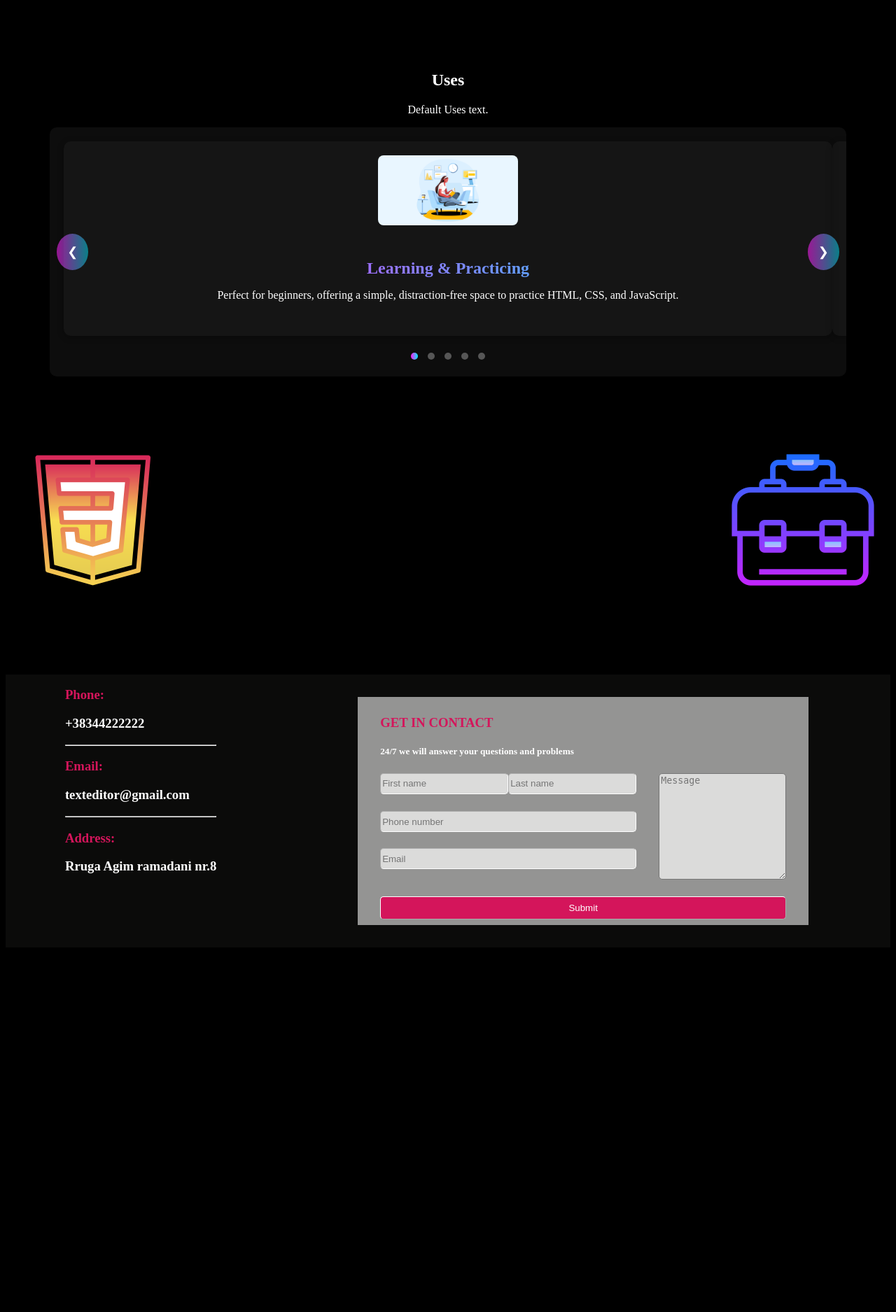
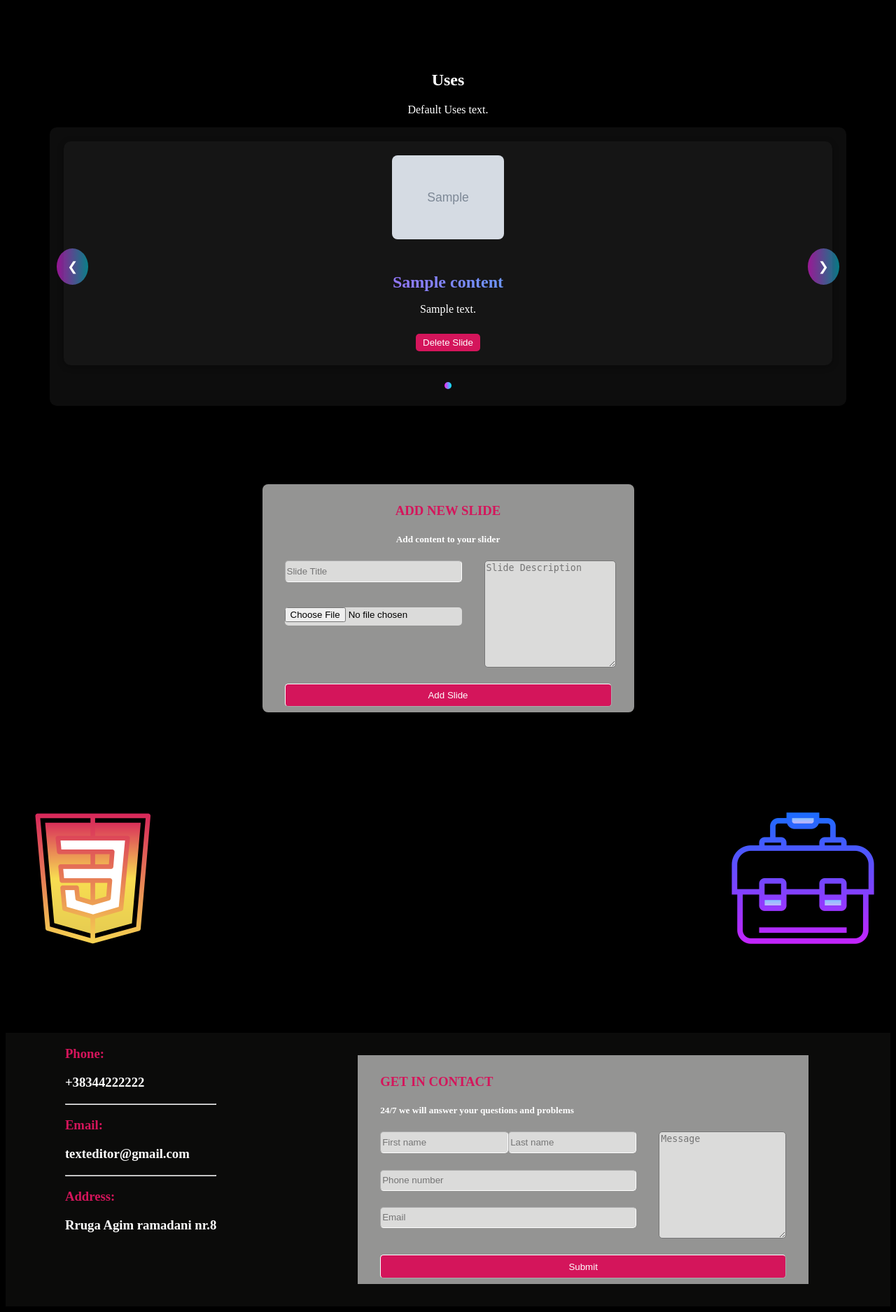
Before and after one commit to Klit-Bucinca/Online-code-Editor, a PHP site: page /Home.php in a window 1280 px wide. Shown: the part 1191-3066 px from the top of the page at 70% size. Before the commit the page ends 2513 px from the top, so only its background shows below. Run offline with PHP 8.4, Linux system fonts and the light colour scheme; tables that the repository leaves empty or names only in its code hold one stand-in row (values such as "Sample post"); grey boxes marked "Sample" are stand-in pictures.

Commit message:
Slider komplet

```diff
--- a/Home/Home.php
+++ b/Home/Home.php
@@ -86,57 +86,57 @@
                         <button class="slider-btn prev-btn">&#10094;</button>
 
                         <div class="slider-wrapper">
-                            <div class="slide">
-                                <img src="Images/learning.jpg" alt="Learning">
-                                <div class="slide-content">
-                                    <h3>Learning & Practicing</h3>
-                                    <p>Perfect for beginners, offering a simple, distraction-free space to practice HTML, CSS, and JavaScript.</p>
+                            <?php
+                            $slidesQuery = "SELECT * FROM slider_content ORDER BY created_at";
+                            $slidesResult = $conn->query($slidesQuery);
+
+                            while($slide = $slidesResult->fetch_assoc()) {
+                                ?>
+                                <div class="slide">
+                                    <img src="<?php echo htmlspecialchars($slide['image_path']); ?>" alt="<?php echo htmlspecialchars($slide['title']); ?>">
+                                    <div class="slide-content">
+                                        <h3><?php echo htmlspecialchars($slide['title']); ?></h3>
+                                        <p><?php echo htmlspecialchars($slide['description']); ?></p>
+                                        <button class="delete-slide" data-id="<?php echo $slide['id']; ?>">Delete Slide</button>
+                                    </div>
                                 </div>
-                            </div>
-
-                            <div class="slide">
-                                <img src="Images/prototyping.jpg" alt="Prototyping">
-                                <div class="slide-content">
-                                    <h3>Rapid Prototyping</h3>
-                                    <p>Quickly sketch out ideas, test code snippets, and refine them in real-time without setting up a full development environment.</p>
-                                </div>
-                            </div>
-
-                            <div class="slide">
-                                <img src="Images/organising.jpg" alt="Organization">
-                                <div class="slide-content">
-                                    <h3>Project Organization</h3>
-                                    <p>Our lane feature acts as your coding history, allowing you to save, organize, and quickly revisit past snippets or projects.</p>
-                                </div>
-                            </div>
-
-                            <div class="slide">
-                                <img src="Images/webdev.jpg" alt="Development">
-                                <div class="slide-content">
-                                    <h3>Web Development</h3>
-                                    <p>Build and preview web projects with live feedback, making it easy to see changes and troubleshoot code instantly.</p>
-                                </div>
-                            </div>
-
-                            <div class="slide">
-                                <img src="Images/efficientwork.jpg" alt="Workflow">
-                                <div class="slide-content">
-                                    <h3>Efficient Workflow</h3>
-                                    <p>Ideal for managing multiple small projects or coding exercises, with a streamlined interface for saving and retrieving your work.</p>
-                                </div>
-                            </div>
+                                <?php
+                            }
+                            ?>
                         </div>
 
                         <button class="slider-btn next-btn">&#10095;</button>
 
                         <div class="slider-dots">
-                            <span class="dot active"></span>
-                            <span class="dot"></span>
-                            <span class="dot"></span>
-                            <span class="dot"></span>
-                            <span class="dot"></span>
+                            <?php
+                            $numSlides = $slidesResult->num_rows;
+                            for ($i = 0; $i < $numSlides; $i++) {
+                                echo '<span class="dot' . ($i === 0 ? ' active' : '') . '"></span>';
+                            }
+                            ?>
                         </div>
                     </div>
+                </div>
+
+                <div class="slider_form">
+                    <form action="add_slide.php" method="POST" enctype="multipart/form-data" id="sliderForm">
+                        <h3 class="get-in-contact">ADD NEW SLIDE</h3>
+                        <h5>Add content to your slider</h5>
+                        <div class="form-all">
+                            <div class="form-non-message">
+                                <div class="form-names">
+                                    <input type="text" name="title" class="name" placeholder="Slide Title" required>
+                                    <br><br>
+                                    <input type="file" name="image" class="lastName" accept="image/*" required>
+                                    <br><br>
+                                </div>
+                            </div>
+                            <div class="message">
+                                <textarea name="description" class="message" placeholder="Slide Description" required></textarea>
+                            </div>
+                        </div>
+                        <button type="submit" class="submit">Add Slide</button>
+                    </form>
                 </div>
 
                 <div class="logo_set2">
--- a/Home/connect.php
+++ b/Home/connect.php
@@ -20,4 +20,5 @@
     $usesResult = $conn->query($usesQuery);
     $usesContent = $usesResult->fetch_assoc()['content'] ?? "Default Uses text.";
 
+
 ?>
--- a/Home/home.css
+++ b/Home/home.css
@@ -424,7 +424,7 @@ p {
     margin: 0 auto;
     padding: 20px;
     overflow: hidden;
-    background-color: rgba(255, 255, 255, 0.05); /* Dark theme compatible */
+    background-color: rgba(255, 255, 255, 0.05);
     border-radius: 10px;
 }
 
@@ -440,14 +440,14 @@ p {
     padding: 20px;
     box-sizing: border-box;
     text-align: center;
-    background: rgba(255, 255, 255, 0.03); /* Dark theme compatible */
+    background: rgba(255, 255, 255, 0.03);
     border-radius: 10px;
     box-shadow: 0 2px 10px rgba(0, 0, 0, 0.3);
 }
 
 .slide img {
     max-width: 200px;
-    height: auto;
+    max-height: 120px;
     margin-bottom: 20px;
     border-radius: 8px;
 }
@@ -523,7 +523,8 @@ p {
     }
 
     .slide img {
-        max-width: 150px;
+        width: 150px;
+        height: 150px;
     }
 
     .slider-btn {
@@ -534,6 +535,115 @@ p {
 
 @media (max-width: 450px) {
     .slide img {
-        max-width: 120px;
+        width: 120px;
+        height: 120px;
     }
 }
+
+.slider_form {
+    background-color: #949493;
+    padding: 0.5em 2em;
+    margin: 2em auto;
+    max-width: 800px;
+    border-radius: 8px;
+}
+
+.slider_form .form-all {
+    display: flex;
+    flex-direction: row;
+    justify-content: space-around;
+    gap: 2em;
+}
+
+.slider_form .form-non-message {
+    display: flex;
+    flex-direction: column;
+    justify-content: space-between;
+}
+
+.slider_form .form-names {
+    display: flex;
+    flex-direction: column;
+    margin-bottom: 1em;
+}
+
+.slider_form .message {
+    height: 11em;
+}
+
+.slider_form .submit {
+    height: 2.5em;
+    width: 100%;
+    border-radius: 5px;
+    border-color: white;
+    border-width: 1px;
+    color: white;
+    background-color: #D4155B;
+    cursor: pointer;
+}
+
+.slider_form input {
+    border-radius: 5px;
+    border-color: white;
+    border-width: 1px;
+    height: 2em;
+    background-color: #DBDBDA;
+}
+
+.slider_form textarea {
+    border-radius: 5px;
+    background-color: #DBDBDA;
+    width: 100%;
+}
+
+.slider_form .get-in-contact {
+    color: #D4155B;
+    text-align: center;
+}
+
+.slider_form h5 {
+    text-align: center;
+    color: white;
+}
+
+@media (max-width: 831px) {
+    .slider_form .form-all {
+        flex-direction: column;
+        margin-bottom: 0em;
+        margin-top: 0em;
+    }
+
+    .slider_form .form-names {
+        flex-direction: column;
+        width: 100%;
+    }
+
+    .slider_form .name,
+    .slider_form .lastName {
+        width: 100%;
+    }
+
+    .slider_form .submit {
+        width: 60%;
+        margin: 0 auto;
+        display: block;
+    }
+
+    .slider_form textarea {
+        width: 100%;
+    }
+}
+
+.delete-slide {
+    background-color: #D4155B;
+    color: white;
+    border: none;
+    padding: 5px 10px;
+    border-radius: 5px;
+    cursor: pointer;
+    margin-top: 10px;
+}
+
+.delete-slide:hover {
+    background-color: #ff1e6d;
+}
--- a/Home/home.js
+++ b/Home/home.js
@@ -1,5 +1,5 @@
 document.getElementById("contactForm").addEventListener("submit", function(event) {
-    event.preventDefault(); // Prevent default form submission
+    event.preventDefault();
 
     const firstName = document.getElementById("firstName");
     const lastName = document.getElementById("lastName");
@@ -106,3 +106,65 @@ document.addEventListener("DOMContentLoaded", function() {
 
 
 });
+
+document.getElementById("sliderForm").addEventListener("submit", function(event) {
+    event.preventDefault();
+
+    const title = document.querySelector('input[name="title"]');
+    const description = document.querySelector('textarea[name="description"]');
+    const image = document.querySelector('input[name="image"]');
+
+    if (
+        title.value.trim() === "" ||
+        description.value.trim() === "" ||
+        !image.files[0]
+    ) {
+        alert("All fields are required. Please fill them out.");
+        return;
+    }
+
+    const formData = new FormData(this);
+
+    fetch('add_slide.php', {
+        method: 'POST',
+        body: formData
+    })
+    .then(response => response.json())
+    .then(data => {
+        alert(data.message);
+        if (data.status === 'success') {
+            this.reset();
+            location.reload();
+        }
+    })
+    .catch(error => {
+        alert('An error occurred while adding the slide.');
+        console.error('Error:', error);
+    });
+});
+
+document.addEventListener('click', function(e) {
+    if (e.target && e.target.classList.contains('delete-slide')) {
+        if (confirm('Are you sure you want to delete this slide?')) {
+            const slideId = e.target.dataset.id;
+            const formData = new FormData();
+            formData.append('id', slideId);
+
+            fetch('delete_slide.php', {
+                method: 'POST',
+                body: formData
+            })
+            .then(response => response.json())
+            .then(data => {
+                alert(data.message);
+                if (data.status === 'success') {
+                    location.reload();
+                }
+            })
+            .catch(error => {
+                alert('An error occurred while deleting the slide.');
+                console.error('Error:', error);
+            });
+        }
+    }
+});
```
Also changed, not shown: Home/add_slide.php (added, +41 -0 lines), Home/delete_slide.php (added, +42 -0 lines).
